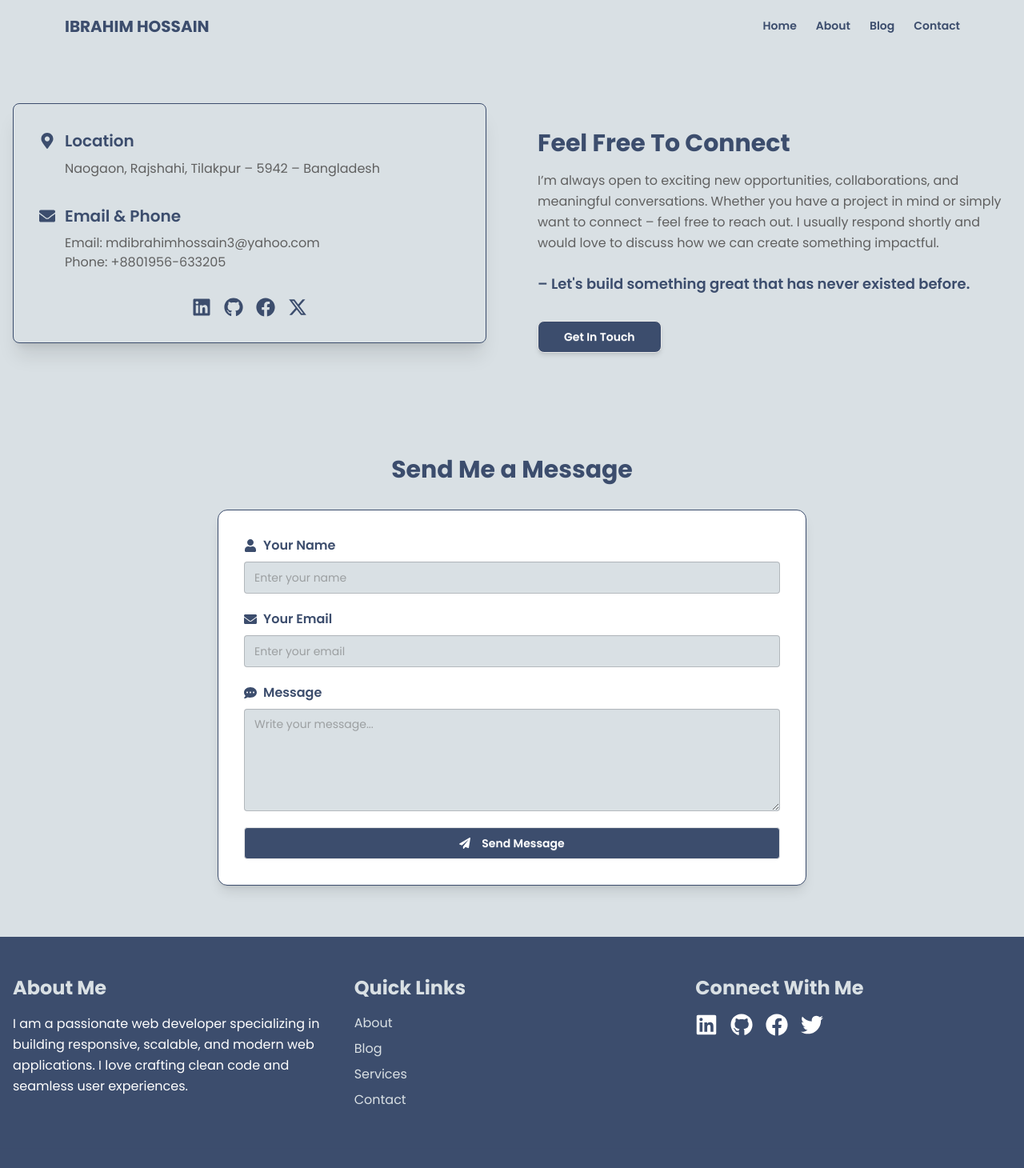
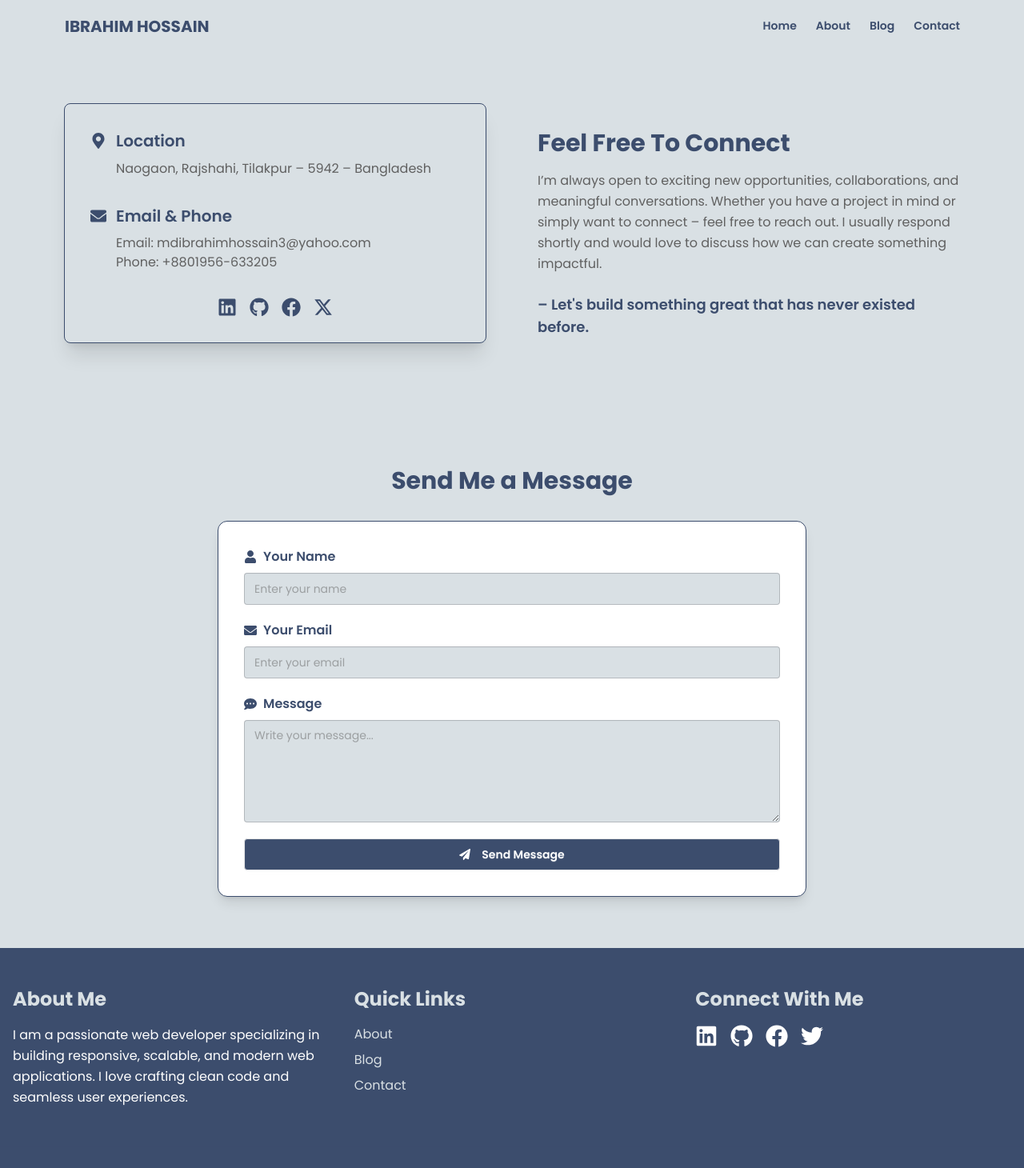
Before and after one commit to BFIbrahim/personal-portfolio-website-frontend, a React (Vite) app: page /contact in a window 1280 px wide. Shown: the top 1460 px of the page at 80% size. Built offline with nearby package versions, Linux system fonts and the light colour scheme.

Commit message:
final check and ready to deploy

```diff
--- a/src/Pages/About/AboutBanner/AboutBanner.jsx
+++ b/src/Pages/About/AboutBanner/AboutBanner.jsx
@@ -1,6 +1,7 @@
 import React from "react";
 import { FaLinkedin, FaGithub, FaFacebook, FaYoutube } from "react-icons/fa";
 import { FaXTwitter } from "react-icons/fa6";
+import { Link } from "react-router";
 
 const AboutBanner = () => {
     return (
@@ -72,9 +73,9 @@ const AboutBanner = () => {
                         — I truly enjoy bringing ideas to life by building things that didn’t exist before.
                     </p>
 
-                    <button className="btn bg-primary text-white hover:bg-primary/90 px-8">
-                        Get In Touch
-                    </button>
+                    <Link to='/contact'><button className="btn bg-primary text-white hover:bg-primary/90 px-8">
+                        Contact me
+                    </button></Link>
                 </div>
 
             </div>
--- a/src/Pages/Contact/ContactInfo/ContactInfo.jsx
+++ b/src/Pages/Contact/ContactInfo/ContactInfo.jsx
@@ -18,10 +18,9 @@ const ContactInfo = () => {
 
   return (
     <section className="py-16 bg-secondary">
-      <div className="container mx-auto px-4">
+      <div className="container max-w-6xl mx-auto px-4">
         <div className="grid grid-cols-1 lg:grid-cols-2 gap-10 lg:gap-16 items-start">
 
-          {/* Left Panel */}
           <div className="p-8 rounded-lg shadow-xl bg-secondary border border-primary">
             <div className="mb-8">
               <div className="flex items-start text-primary mb-2">
@@ -77,7 +76,6 @@ const ContactInfo = () => {
 
           </div>
 
-          {/* Right Panel */}
           <div className="lg:pt-8">
             <h2 className="text-3xl font-bold mb-4 text-primary">
               Feel Free To Connect
@@ -93,12 +91,6 @@ const ContactInfo = () => {
               – Let's build something great that has never existed before.
             </p>
 
-            <a
-              href={`mailto:${contactDetails.email}`}
-              className="btn px-8 py-3 bg-primary text-white font-semibold rounded-lg shadow-md hover:bg-accent transition duration-300"
-            >
-              Get In Touch
-            </a>
           </div>
         </div>
       </div>
--- a/src/Pages/Home/About/Aboutme.jsx
+++ b/src/Pages/Home/About/Aboutme.jsx
@@ -20,7 +20,7 @@ const AboutMe = () => {
                                 <p> I focus on creating scalable and efficient solutions that help businesses grow and stand out online. With attention to detail and a love for learning, I aim to deliver projects that truly make an impact.</p>
                             </p>
                            <a
-                                href="/resume.pdf"
+                                href="/Md. Ibrahim Hossain - Full Stack developer - resume.pdf"
                                 download
                                 className="inline-flex items-center gap-2 bg-primary text-white px-5 py-3 rounded-lg shadow hover:bg-primary/90 transition"
                             >
--- a/src/Pages/Home/Banner/Banner.jsx
+++ b/src/Pages/Home/Banner/Banner.jsx
@@ -12,7 +12,7 @@ const Banner = () => {
 
           <div className="w-full text-center md:text-left">
             <p className="text-xl text-primary font-medium tracking-wide">
-               Hi, I am
+              Hi, I am
             </p>
 
             <h1 className="text-4xl md:text-5xl font-extrabold text-primary leading-tight mt-2">
@@ -26,13 +26,17 @@ const Banner = () => {
             </p>
 
             <div className="flex flex-wrap justify-center md:justify-start gap-4">
-              <button className="px-6 py-3 rounded-lg bg-primary text-white font-semibold shadow-md hover:bg-primary/90 transition-all">
+              <a
+                href="/Md. Ibrahim Hossain - Full Stack developer - resume.pdf"
+                download="Md. Ibrahim Hossain - Full Stack developer - resume.pdf"
+                className="px-6 py-3 rounded-lg bg-primary text-white font-semibold shadow-md hover:bg-primary/90 transition-all cursor-pointer"
+              >
                 Download Resume
-              </button>
+              </a>
 
-              <button className="px-6 py-3 rounded-lg border border-primary text-primary font-semibold hover:bg-primary hover:text-white transition-all shadow-sm">
+              <Link to='/contact'><button className="px-6 py-3 rounded-lg border border-primary text-primary font-semibold hover:bg-primary hover:text-white transition-all shadow-sm cursor-pointer">
                 Contact Me
-              </button>
+              </button></Link>
             </div>
 
             <div className="flex justify-center md:justify-start gap-5 mt-8">
--- a/src/Pages/Shared/Footer/Footer.jsx
+++ b/src/Pages/Shared/Footer/Footer.jsx
@@ -18,8 +18,7 @@ const Footer = () => {
           <ul className="space-y-2">
             <li><Link to='/about' className="hover:text-secondary-focus transition-colors">About</Link></li>
             <li><Link to='/blog' className="hover:text-secondary-focus transition-colors">Blog</Link></li>
-            <li><Link to='/services' className="hover:text-secondary-focus transition-colors">Services</Link></li>
-            <li><Link to='/conact' className="hover:text-secondary-focus transition-colors">Contact</Link></li>
+            <li><Link to='/contact' className="hover:text-secondary-focus transition-colors">Contact</Link></li>
           </ul>
         </div>
 
--- a/src/Pages/Shared/Navbar/Navbar.jsx
+++ b/src/Pages/Shared/Navbar/Navbar.jsx
@@ -1,5 +1,5 @@
 import React from 'react';
-import { NavLink } from 'react-router';
+import { Link, NavLink } from 'react-router';
 
 const Navbar = () => {
 
@@ -23,7 +23,7 @@ const Navbar = () => {
                         {navLinks}
                     </ul>
                 </div>
-                <a className="btn btn-ghost text-primary font-bold text-xl uppercase">Ibrahim Hossain</a>
+                <Link to='/' className="btn btn-ghost text-primary font-bold text-xl uppercase hover:bg-transparent hover:border-none">Ibrahim Hossain</Link>
             </div>
             <div className="navbar-end hidden lg:flex">
                 <ul className="menu menu-horizontal px-1 font-semibold text-primary">
```
Also changed, not shown: 1 other file (tests, documents, lock files or other folders).
